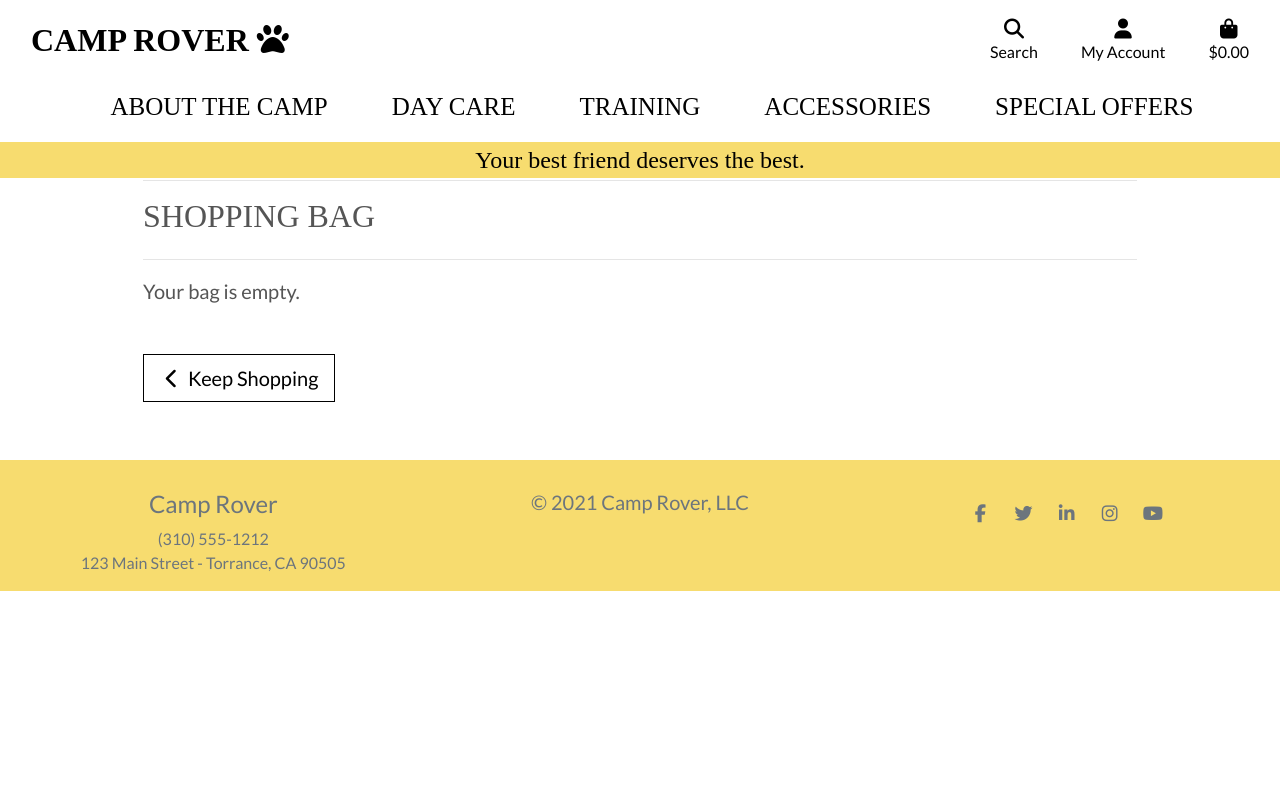
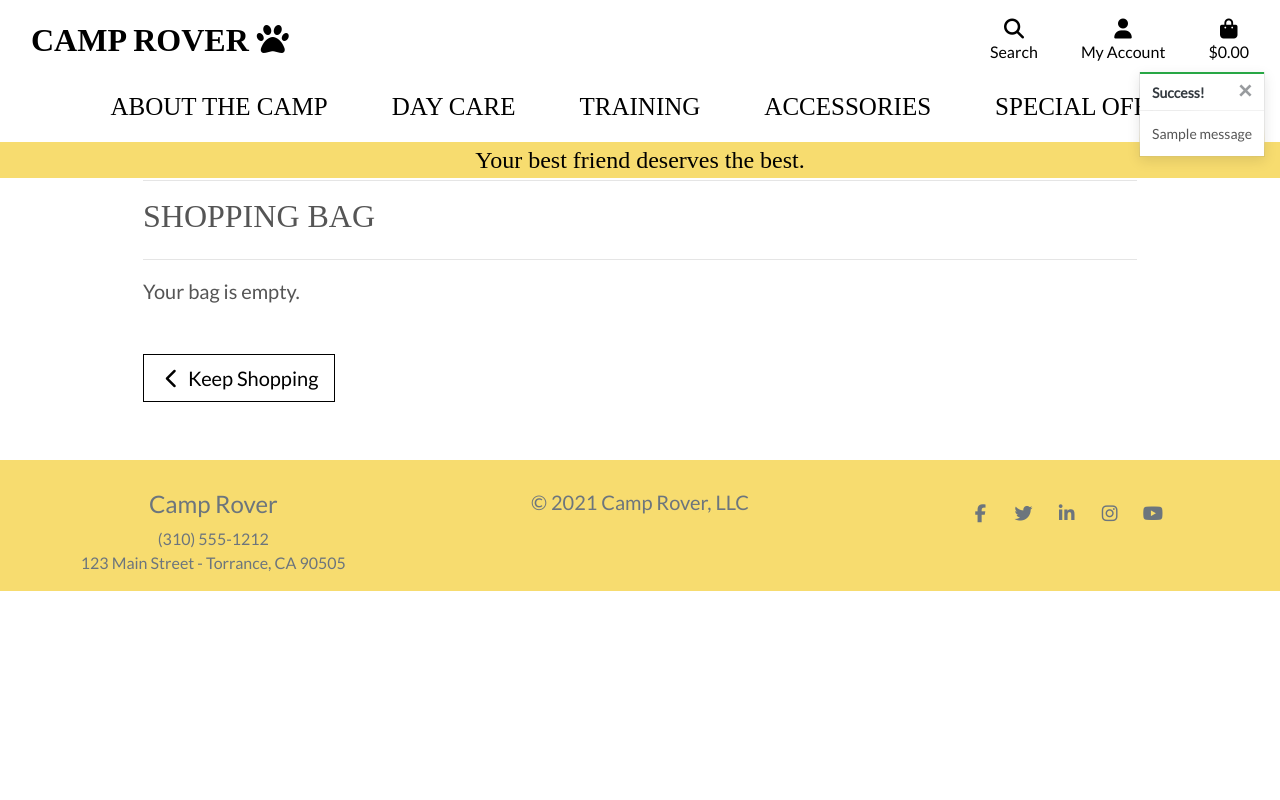
Before and after one commit to katyacano/milestone-project-4, a Django app: page /bag/ in a window 1280 px wide. Run offline with Django 3.2, Linux system fonts and the light colour scheme; tables that the repository leaves empty hold one stand-in row (values such as "Sample post"); one stand-in notice (Sample message) is shown; some libraries are stand-ins or nearby versions; some web fonts are replaced.

Commit message:
Added toasts

```diff
--- a/bag/views.py
+++ b/bag/views.py
@@ -1,4 +1,7 @@
 from django.shortcuts import render, redirect, reverse, HttpResponse
+from django.contrib import messages
+
+from products.models import Product
 
 # Create your views here.
 
@@ -10,6 +13,7 @@ def view_bag(request):
 def add_to_bag(request, item_id):
     """ Add a quantity of the specified product to the shopping bag """
 
+    product = Product.objects.get(pk=item_id)
     quantity = int(request.POST.get('quantity'))
     redirect_url = request.POST.get('redirect_url')
     size = None
@@ -30,6 +34,7 @@ def add_to_bag(request, item_id):
             bag[item_id] += quantity
         else:
             bag[item_id] = quantity
+            messages.success(request, f'Added {product.name} to your bag')
 
     request.session['bag'] = bag
     return redirect(redirect_url)
--- a/camp_rover/settings.py
+++ b/camp_rover/settings.py
@@ -78,6 +78,8 @@ TEMPLATES = [
         },
     },
 ]
+
+MESSAGE_STORAGE = 'django.contrib.messages.storage.session.SessionStorage'
 
 AUTHENTICATION_BACKENDS = [
     # Needed to login by username in Django admin, regardless of `allauth`
--- a/static/css/base.css
+++ b/static/css/base.css
@@ -115,16 +115,33 @@ a.category-badge > span.badge:hover {
     cursor: pointer;
 }
 
-/* -------------------------------- Media Queries */
+/* -------Bootstrap Toasts -------*/
 
-/* Slightly larger container on xl screens */
+.message-container {
+    position: fixed;
+    top: 72px;
+    right: 15px;
+    z-index: 99999999999;
+}
+
+.custom-toast {
+    overflow: visible;
+}
+
+.toast-capper {
+    height: 2px;
+}
+
+/* ------- Media Queries -------*/
+
+/* --- Slightly larger container on xl screens--- */
 @media (min-width: 1200px) {
   .container {
     max-width: 80%;
   }
 }
 
-/* fixed top navbar only on medium and up */
+/* --- Fixed top navbar only on medium and up --- */
 @media (min-width: 992px) {
     .fixed-top-desktop-only {
         position: fixed;
@@ -139,7 +156,7 @@ a.category-badge > span.badge:hover {
     }
 }
 
-/* pad the top a bit when navbar is collapsed on mobile */
+/* --- Pad the top a bit when navbar is collapsed on mobile --- */
 @media (max-width: 991px) {
     .header-container {
         padding-top: 150px;
@@ -151,7 +168,7 @@ a.category-badge > span.badge:hover {
 }
 
 
-/* product images */
+/* --- Product images ---*/
 .product-image {
     width: 500px;
     height: 400px;
@@ -159,7 +176,7 @@ a.category-badge > span.badge:hover {
 }
 
 
-/* footer */
+/* --- Footer ---*/
 .footer-container {
     padding-top: 50px;
 }
--- a/templates/base.html
+++ b/templates/base.html
@@ -126,7 +126,21 @@
     </header>
 
     {% if messages %}
-        <div class="message-container"></div>
+        <div class="message-container">
+            {% for message in messages %}
+                {% with message.level as level %}
+                    {% if level == 40 %}
+                        {% include 'includes/toasts/toast_error.html' %}
+                    {% elif level == 30 %}
+                        {% include 'includes/toasts/toast_warning.html' %}
+                    {% elif level == 25 %}
+                        {% include 'includes/toasts/toast_success.html' %}
+                    {% else %}
+                        {% include 'includes/toasts/toast_info.html' %}
+                    {% endif %}
+                {% endwith %}
+            {% endfor %}
+        </div>
     {% endif %}
 
     {% block page_header %}
@@ -136,6 +150,9 @@
     {% endblock %}
 
     {% block postloadjs %}
+    <script type="text/javascript">
+        $('.toast').toast('show');
+    </script>
     {% endblock %}
 
 
--- /dev/null
+++ b/templates/includes/toasts/toast_success.html
@@ -0,0 +1,13 @@
+<div class="toast custom-toast rounded-0 border-top-0" data-autohide="false">
+    <div class="arrow-up arrow-success"></div>
+    <div class="w-100 toast-capper bg-success"></div>
+    <div class="toast-header bg-white text-dark">
+        <strong class="mr-auto">Success!</strong>
+        <button type="button" class="ml-2 mb-1 close text-dark" data-dismiss="toast" aria-label="Close">
+            <span aria-hidden="true">&times;</span>
+        </button>
+    </div>
+    <div class="toast-body bg-white">
+        {{ message }}
+    </div>
+</div>
```
Also changed, not shown: templates/includes/toasts/toast_error.html (added, +13 -0 lines), templates/includes/toasts/toast_info.html (added, +13 -0 lines), templates/includes/toasts/toast_warning.html (added, +13 -0 lines).
